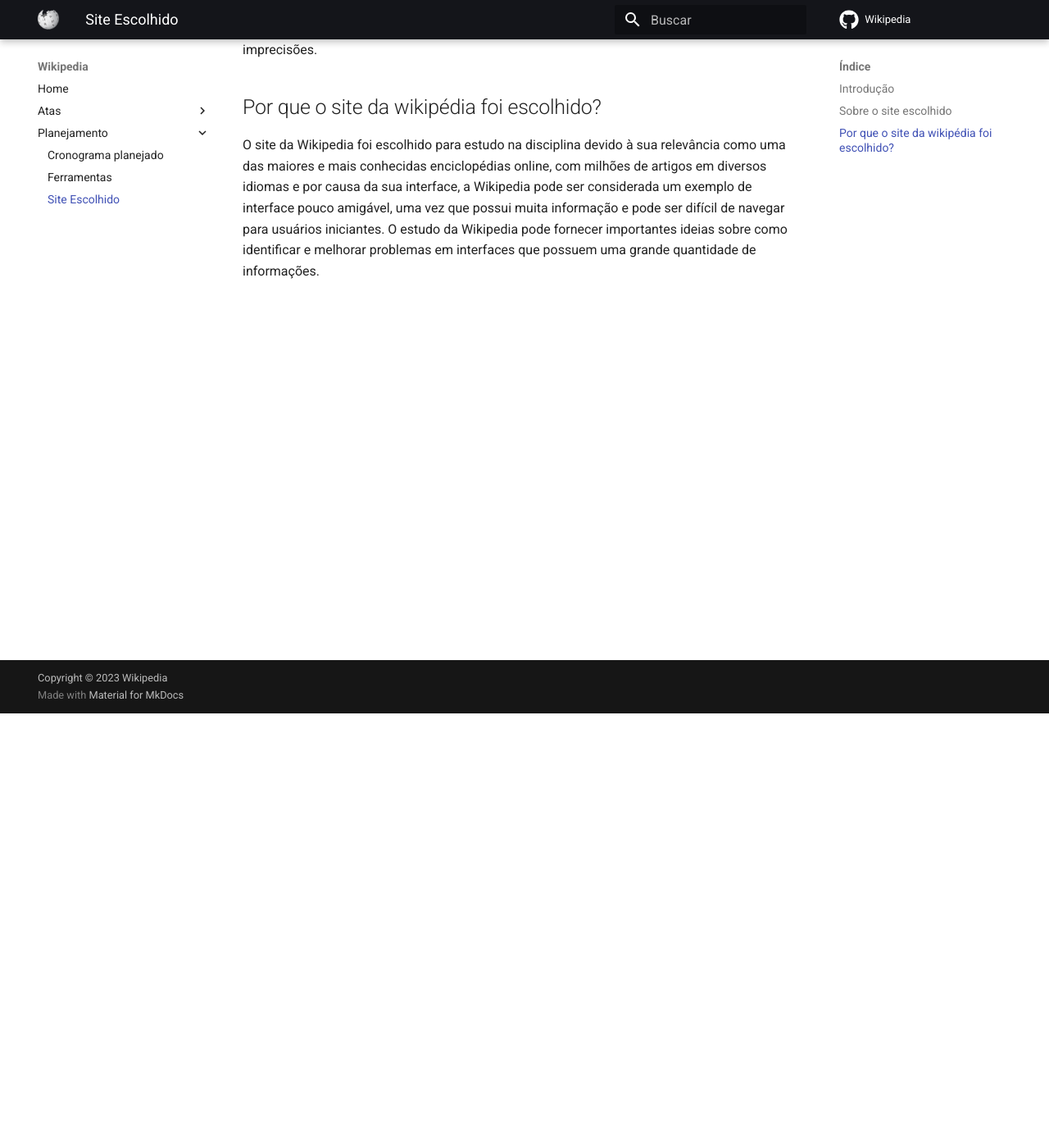
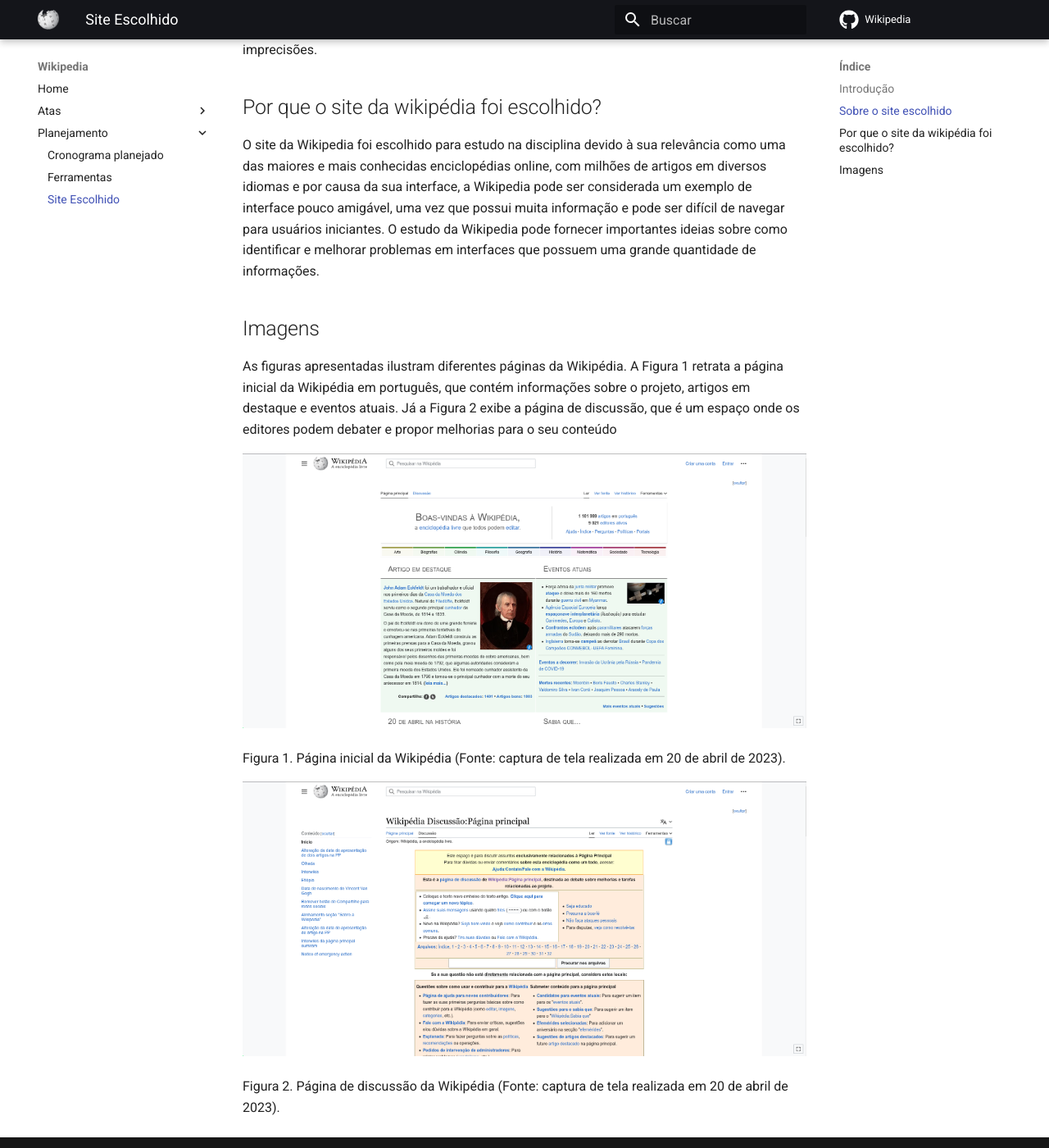
Before and after one commit to Interacao-Humano-Computador/2023.1-Wikipedia, an MkDocs documentation site: the page built from docs/planejamento/siteEscolhido.md, in a window 1280 px wide and 1400 px high, scrolled down 530 px. Shown: the whole window at 82% size. Built offline with MkDocs 1.6.1 and Material for MkDocs 9.7.7, drawn with Linux system fonts in a browser that asks for light colours; comment, search, counter and statistics services are not loaded.

Commit message:
adiciona imagens do site escolhido

```diff
--- a/docs/planejamento/siteEscolhido.md
+++ b/docs/planejamento/siteEscolhido.md
@@ -9,3 +9,15 @@
 ## Por que o site da wikipédia foi escolhido?
 
 O site da Wikipedia foi escolhido para estudo na disciplina devido à sua relevância como uma das maiores e mais conhecidas enciclopédias online, com milhões de artigos em diversos idiomas e por causa da sua interface, a Wikipedia pode ser considerada um exemplo de interface pouco amigável, uma vez que possui muita informação e pode ser difícil de navegar para usuários iniciantes. O estudo da Wikipedia pode fornecer importantes ideias sobre como identificar e melhorar problemas em interfaces que possuem uma grande quantidade de informações.
+
+## Imagens
+
+As figuras apresentadas ilustram diferentes páginas da Wikipédia. A Figura 1 retrata a página inicial da Wikipédia em português, que contém informações sobre o projeto, artigos em destaque e eventos atuais. Já a Figura 2 exibe a página de discussão, que é um espaço onde os editores podem debater e propor melhorias para o seu conteúdo
+
+![Figura 1: Página inicial da Wikipédia](../images/paginaInicialWikipedia.png)
+
+Figura 1. Página inicial da Wikipédia (Fonte: captura de tela realizada em 20 de abril de 2023).
+
+![Figura 2: Página de discussão da Wikipédia](../images/paginaDiscussaoWikipedia.png)
+
+Figura 2. Página de discussão da Wikipédia (Fonte: captura de tela realizada em 20 de abril de 2023).
```
